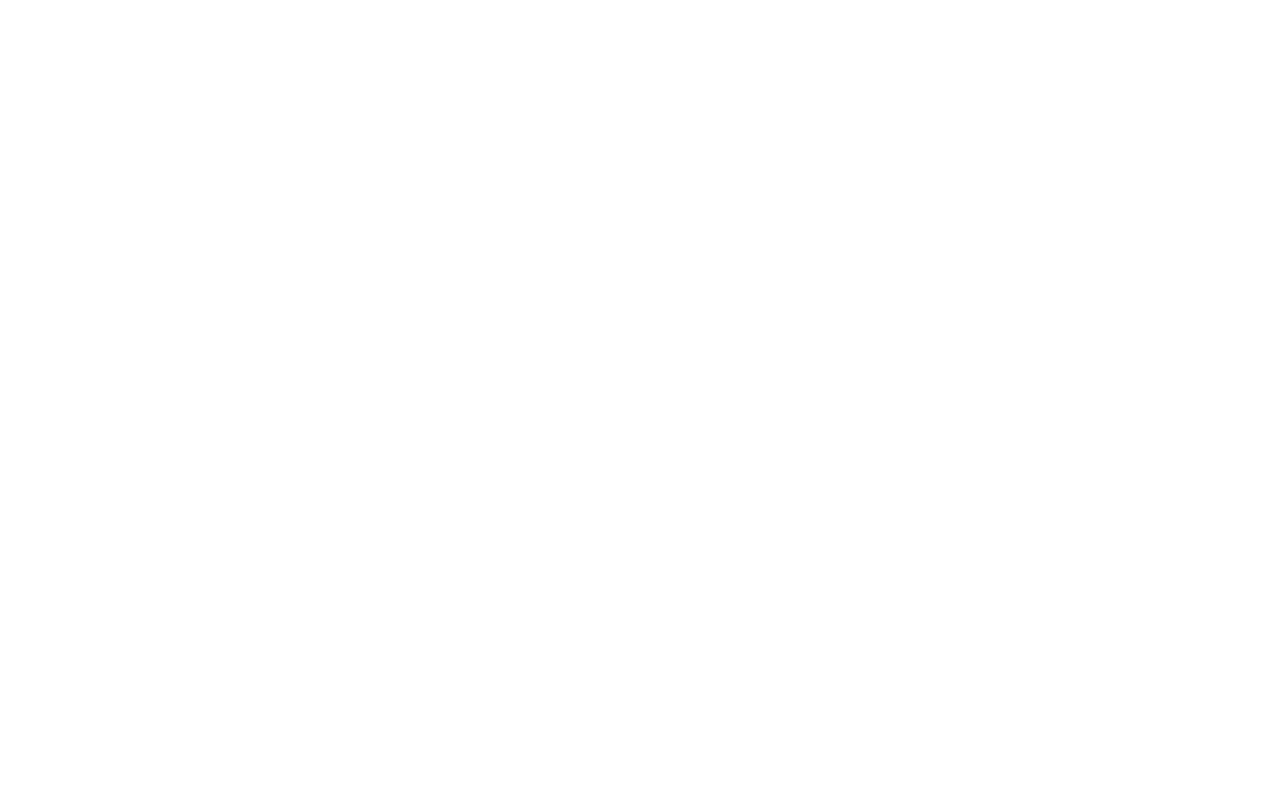
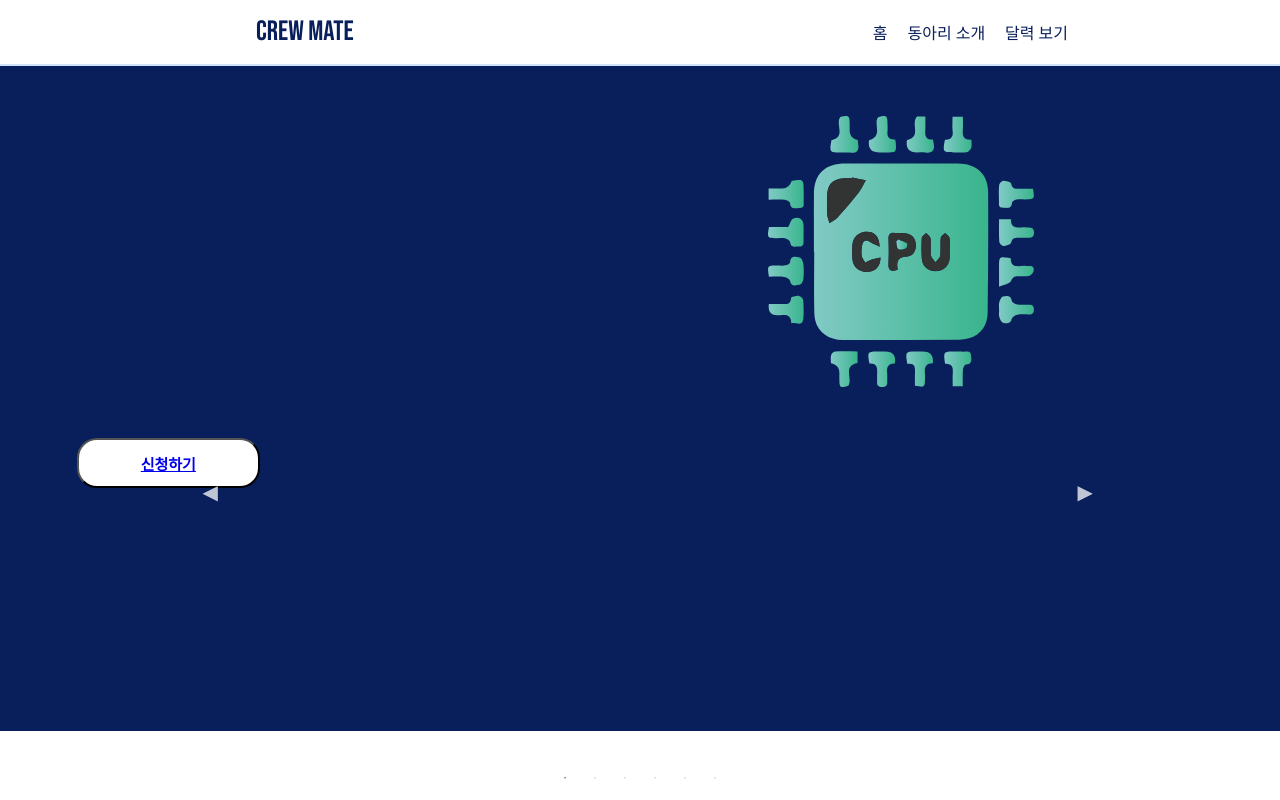
Before and after one commit to Crew-mate/Crewmate-client, a React (Create React App) app: page /club in a window 1280 px wide. Before the commit this address had no page. Built offline with nearby package versions, Linux system fonts and the light colour scheme.

Commit message:
feat: 동아리 활동 & 신청하기 하는 중

```diff
--- a/package.json
+++ b/package.json
@@ -22,7 +22,9 @@
     "react-dom": "^18.2.0",
     "react-router-dom": "^6.22.1",
     "react-scripts": "^5.0.1",
+    "react-slick": "^0.30.2",
     "sass-loader": "^14.1.1",
+    "slick-carousel": "^1.8.1",
     "style-loader": "^3.3.4",
     "web-vitals": "^2.1.4"
   },
--- a/src/App.js
+++ b/src/App.js
@@ -4,6 +4,8 @@
 import SignUp from './SignUp/SignUp';
 import Calendar from './calendar/Calendar';
 import Home from './Home/home';
+import Club from './club/club';
+import Join_cpu from './join_cpu/join_cpu'
 
 function App() {
   return (
@@ -14,6 +16,8 @@
         <Route path="/signup" element={<SignUp />} />
         <Route path="/calendar" element={<Calendar />} />
         <Route path="/home" element={<Home />} />
+        <Route path="/club" element={<Club />} />
+        <Route path="/join_cpu" element={<Join_cpu />} />
       </Routes>
     </Router>
   );
--- a/src/Home/home.css
+++ b/src/Home/home.css
@@ -55,7 +55,6 @@
 }
 
 
-
 .what_crewmate h3{
   text-align: left;
   margin-left: 20%;
@@ -92,10 +91,9 @@
   display: flex;
   align-items: center;
   padding-bottom: 8%;
-
 }
 .cal_content{
-  margin-left: 23%;
+  margin-left: 20%;
 }
 
 .cal_content_title{
@@ -106,5 +104,5 @@
 
 
 .cal_content_wrap img{
-  margin-left: 7%;
+  margin-left: 5%;
 }
--- a/src/Nav/nav.css
+++ b/src/Nav/nav.css
@@ -7,6 +7,11 @@
   margin-left: 20%;
   font-size: 28px;
   margin-top: 15px;
+}
+
+.name a{
+  text-decoration: none;
+  color: inherit;
 }
 .wrapNav {
   background-color: #fff;
@@ -38,6 +43,33 @@
   transition: 0.3s ease;
 }
 
+.dropdown a::after{
+  bottom: -1px;
+  height: 3px;
+}
 .Nav a:hover::after {
   background-color: #091F5B;
 }
+
+.dropdown{
+  margin-top: 10px;
+  color: #091F5B;
+}
+
+.dropdown-content {
+  display: none;
+  position: absolute;
+  background-color: #D0E4FF;
+  min-width: 160px;
+  box-shadow: 0px 8px 16px 0px rgba(0,0,0,0.2);
+  z-index: 1000;
+}
+
+.dropdown-content a {
+  color: black;
+  display: block;
+}
+
+.dropdown:hover .dropdown-content {
+  display: block;
+}
--- a/src/Nav/nav.jsx
+++ b/src/Nav/nav.jsx
@@ -1,19 +1,38 @@
-import React from 'react';
+import React, { useState } from 'react';
 import { Link } from 'react-router-dom';
-import './nav.css'
+import '../Nav/nav.css';
 
 function Nav() {
+  const [isDropdownOpen, setIsDropdownOpen] = useState(false);
+
+  // 드롭다운 토글 함수
+  const toggleDropdown = () => {
+    setIsDropdownOpen(!isDropdownOpen);
+  };
+
   return (
     <div>
       <div className='wrapNav'>
-        <p className='name'>CREW MATE</p>
+        <p className='name'><Link to="/Home">CREW MATE</Link></p>
         <div className='Nav'>
           <Link to="/Home">홈</Link>
-          <Link to="/signup">동아리 소개</Link>
+          <div className="dropdown" onMouseEnter={toggleDropdown} onMouseLeave={toggleDropdown}>
+            <span>동아리 소개</span>
+            {isDropdownOpen && (
+              <div className="dropdown-content">
+                <Link to="/Club">전체 페이지</Link>
+                <Link to="/Club">cpu</Link>
+                <Link to="/Club">Miven</Link>
+                <Link to="/Club">App and Me</Link>
+                <Link to="/Club">Miven</Link>
+              </div>
+            )}
+          </div>
           <Link to="/calendar">달력 보기</Link>
         </div>
       </div>
     </div>
   );
 }
+
 export default Nav;
--- /dev/null
+++ b/src/club/club.css
@@ -0,0 +1,58 @@
+.slider-container {
+  width: 100%;
+  margin: 0 auto;
+  background-color: #091F5B;
+  height: 665px;
+}
+
+.slick-prev,
+.slick-next {
+  font-size: 18px;
+  line-height: 1;
+  position: absolute;
+  top: 50%;
+  transform: translateY(-50%);
+  z-index: 1;
+  cursor: pointer;
+  color: #fff;
+  padding: 10px;
+  border: none;
+  border-radius: 50%;
+  margin-top: 16%;
+
+}
+
+.slick-prev {
+  margin-left: 17%;
+}
+
+.slick-next {
+  margin-right: 17%;
+}
+
+
+.slick-dots {
+  position: absolute;
+  bottom: -300px; /* 원하는 위치로 조정합니다. */
+  width: 100%;
+  list-style: none;
+  text-align: center;
+}
+
+.cpu img{
+  margin-top: 50px;
+  margin-left: 60%;
+}
+
+.signup_cpu{
+  background-color: #fff;
+  color: #091F5B;
+  border-radius: 20px;
+  width: 183px;
+  height: 50px;
+  margin-top: 4%;
+  margin-left: 6%;
+  font-weight: 800;
+  font-size: 15px;
+  cursor: pointer;
+}
--- /dev/null
+++ b/src/club/club.jsx
@@ -0,0 +1,58 @@
+import React from "react";
+import Layout from "../Layout";
+import Slider from "react-slick";
+import "../club/slick.css";
+import "../club/slick-theme.css";
+import "./club.css";
+import cpu_logo from "../assets/cpu_logo.svg"
+import { Link } from "react-router-dom";
+
+export default function Club() {
+  // 사용자 정의 이전 화살표 컴포넌트
+  const CustomPrevArrow = (props) => (
+    <button {...props} className="slick-prev"></button>
+  );
+
+  // 사용자 정의 다음 화살표 컴포넌트
+  const CustomNextArrow = (props) => (
+    <button {...props} className="slick-next"></button>
+  );
+
+  const settings = {
+    dots: true,
+    infinite: true,
+    speed: 500,
+    slidesToShow: 1,
+    slidesToScroll: 1,
+    prevArrow: <CustomPrevArrow />,
+    nextArrow: <CustomNextArrow />
+  };
+
+  return (
+    <Layout>
+      <div className="slider-container">
+        <Slider {...settings}>
+          <div className="cpu">
+          <img src={cpu_logo} />
+          <button className="signup_cpu"><Link to="/join_cpu">신청하기</Link></button>
+          </div>
+          <div>
+            <h3>2</h3>
+          </div>
+          <div>
+            <h3>3</h3>
+          </div>
+          <div>
+            <h3>4</h3>
+          </div>
+          <div>
+            <h3>5</h3>
+          </div>
+          <div>
+            <h3>6</h3>
+          </div>
+        </Slider>
+      </div>
+    </Layout>
+  );
+}
--- /dev/null
+++ b/src/club/slick-theme.css
@@ -0,0 +1,189 @@
+@charset 'UTF-8';
+
+/* Arrows */
+.slick-prev,
+.slick-next
+{
+    font-size: 0;
+    line-height: 0;
+
+    position: absolute;
+    top: 50%;
+
+    display: block;
+
+    width: 20px;
+    height: 20px;
+    padding: 0;
+    -webkit-transform: translate(0, -50%);
+    -ms-transform: translate(0, -50%);
+    transform: translate(0, -50%);
+
+    cursor: pointer;
+
+    color: transparent;
+    border: none;
+    outline: none;
+    background: transparent;
+}
+.slick-prev:hover,
+.slick-prev:focus,
+.slick-next:hover,
+.slick-next:focus
+{
+    color: transparent;
+    outline: none;
+    background: transparent;
+}
+.slick-prev:hover:before,
+.slick-prev:focus:before,
+.slick-next:hover:before,
+.slick-next:focus:before
+{
+    opacity: 1;
+}
+.slick-prev.slick-disabled:before,
+.slick-next.slick-disabled:before
+{
+    opacity: .25;
+}
+
+.slick-prev:before,
+.slick-next:before
+{
+    font-family: 'slick';
+    font-size: 20px;
+    line-height: 1;
+
+    opacity: .75;
+    color: white;
+
+    -webkit-font-smoothing: antialiased;
+    -moz-osx-font-smoothing: grayscale;
+}
+
+.slick-prev
+{
+    left: -25px;
+}
+[dir='rtl'] .slick-prev
+{
+    right: -25px;
+    left: auto;
+}
+.slick-prev:before
+{
+    content: '◀';
+}
+[dir='rtl'] .slick-prev:before
+{
+    content: '▶';
+}
+
+.slick-next
+{
+    right: -25px;
+}
+[dir='rtl'] .slick-next
+{
+    right: auto;
+    left: -25px;
+}
+.slick-next:before
+{
+    content: '▶';
+}
+[dir='rtl'] .slick-next:before
+{
+    content: '◀';
+}
+
+/* Dots */
+.slick-dotted.slick-slider
+{
+    margin-bottom: 30px;
+}
+
+.slick-dots
+{
+    position: absolute;
+    bottom: -25px;
+
+    display: block;
+
+    width: 100%;
+    padding: 0;
+    margin: 0;
+
+    list-style: none;
+
+    text-align: center;
+}
+.slick-dots li
+{
+    position: relative;
+
+    display: inline-block;
+
+    width: 20px;
+    height: 20px;
+    margin: 0 5px;
+    padding: 0;
+
+    cursor: pointer;
+}
+.slick-dots li button
+{
+    font-size: 0;
+    line-height: 0;
+
+    display: block;
+
+    width: 20px;
+    height: 20px;
+    padding: 5px;
+
+    cursor: pointer;
+
+    color: transparent;
+    border: 0;
+    outline: none;
+    background: transparent;
+}
+.slick-dots li button:hover,
+.slick-dots li button:focus
+{
+    outline: none;
+}
+.slick-dots li button:hover:before,
+.slick-dots li button:focus:before
+{
+    opacity: 1;
+}
+.slick-dots li button:before
+{
+    font-family: 'slick';
+    font-size: 6px;
+    line-height: 20px;
+
+    position: absolute;
+    top: 0;
+    left: 0;
+
+    width: 20px;
+    height: 20px;
+
+    content: '•';
+    text-align: center;
+
+    opacity: .25;
+    color: black;
+
+    -webkit-font-smoothing: antialiased;
+    -moz-osx-font-smoothing: grayscale;
+}
+.slick-dots li.slick-active button:before
+{
+    opacity: .75;
+    color: black;
+}
--- /dev/null
+++ b/src/club/slick.css
@@ -0,0 +1,115 @@
+/* Slider */
+.slick-slider {
+    position: relative;
+
+    display: block;
+    box-sizing: border-box;
+
+    -webkit-user-select: none;
+    -moz-user-select: none;
+    -ms-user-select: none;
+    user-select: none;
+
+    -webkit-touch-callout: none;
+    -khtml-user-select: none;
+    -ms-touch-action: pan-y;
+    touch-action: pan-y;
+    -webkit-tap-highlight-color: transparent;
+}
+
+.slick-list {
+    position: relative;
+
+    display: block;
+    overflow: hidden;
+
+    margin: 0;
+    padding: 0;
+}
+
+.slick-list:focus {
+    outline: none;
+}
+
+.slick-list.dragging {
+    cursor: pointer;
+    cursor: hand;
+}
+
+.slick-slider .slick-track,
+.slick-slider .slick-list {
+    -webkit-transform: translate3d(0, 0, 0);
+    -moz-transform: translate3d(0, 0, 0);
+    -ms-transform: translate3d(0, 0, 0);
+    -o-transform: translate3d(0, 0, 0);
+    transform: translate3d(0, 0, 0);
+}
+
+.slick-track {
+    position: relative;
+    top: 0;
+    left: 0;
+
+    display: block;
+    margin-left: auto;
+    margin-right: auto;
+}
+
+.slick-track:before,
+.slick-track:after {
+    display: table;
+
+    content: '';
+}
+
+.slick-track:after {
+    clear: both;
+}
+
+.slick-loading .slick-track {
+    visibility: hidden;
+}
+
+.slick-slide {
+    display: none;
+    float: left;
+
+    height: 100%;
+    min-height: 1px;
+}
+
+[dir='rtl'] .slick-slide {
+    float: right;
+}
+
+.slick-slide img {
+    display: block;
+}
+
+.slick-slide.slick-loading img {
+    display: none;
+}
+
+.slick-slide.dragging img {
+    pointer-events: none;
+}
+
+.slick-initialized .slick-slide {
+    display: block;
+}
+
+.slick-loading .slick-slide {
+    visibility: hidden;
+}
+
+.slick-vertical .slick-slide {
+    display: block;
+
+    height: auto;
+
+    border: 1px solid transparent;
+}
+
+.slick-arrow.slick-hidden {
+    display: none;
+}
--- /dev/null
+++ b/src/join_cpu/join_cpu.css
@@ -0,0 +1,21 @@
+.wrap_join_cpu{
+  background-color: #BAD6EB;
+  text-align: left;
+  align-items: left;
+}
+
+.join_cpu_content{
+  margin-left: 10%;
+
+}
+
+.join_name_input{
+  margin-bottom: 3%;
+  border-radius: 20px;
+  display: flex;
+  padding: 13px;
+  margin-top: 5px;
+  background-color: rgba(255, 255, 255, 74%);
+  border: 1px solid #e2e0e0;
+  width: 28%;
+}
--- /dev/null
+++ b/src/join_cpu/join_cpu.jsx
@@ -0,0 +1,46 @@
+import React from "react";
+import Layout from "../Layout";
+import "../join_cpu/join_cpu.css"
+
+
+export default function join_cpu() {
+  return (
+    <Layout>
+      <div className="wrap_join_cpu">
+        <div className="join_cpu_content">
+          <div className="join_name">이름</div>
+          <input
+            className="join_name_input"
+            type="text"
+            placeholder="이름을 입력하세요"
+          />
+          <div className="join_number">학번</div>
+          <input
+            className="join_number_input"
+            type="text"
+            placeholder="ex) 2109"
+          />
+          <div className="join_call">전화번호</div>
+          <input
+            className="join_call_input"
+            type="text"
+            placeholder="숫자만 입력해 주세요"
+          />
+          <div className="why_join">cpu 지원동기</div>
+          <input
+            className="why_join_input"
+            type="text"
+            placeholder="지원동기"
+          />
+          <div className="another_content">추후에 하고싶은 활동</div>
+          <input
+            className="another_content_input"
+            type="text"
+            placeholder="내용"
+          />
+          <button className="joining">신청하기</button>
+        </div>
+      </div>
+    </Layout>
+  )
+}
```
Also changed, not shown: src/assets/cpu_logo.svg (added), 1 other file (tests, documents, lock files or other folders).
